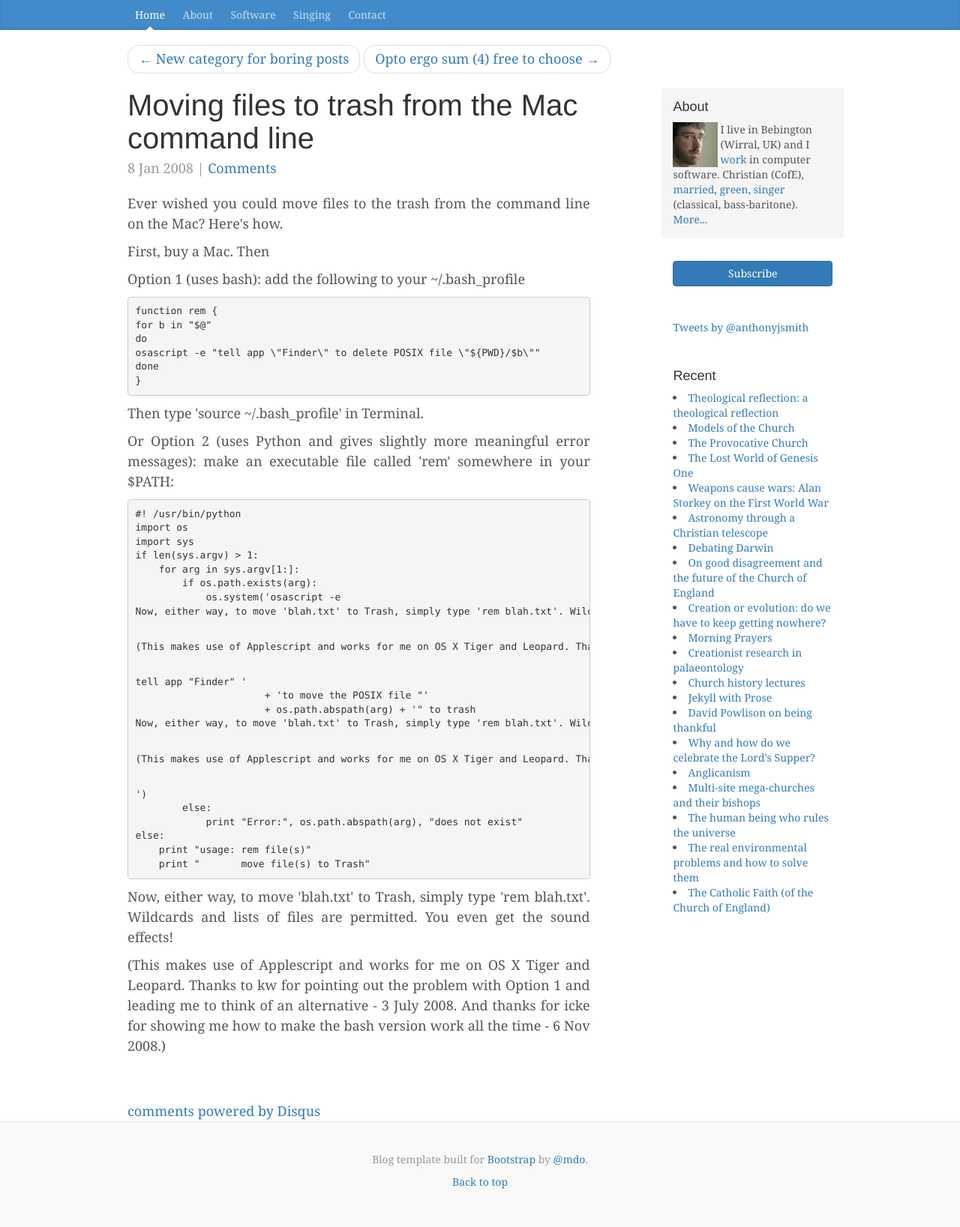
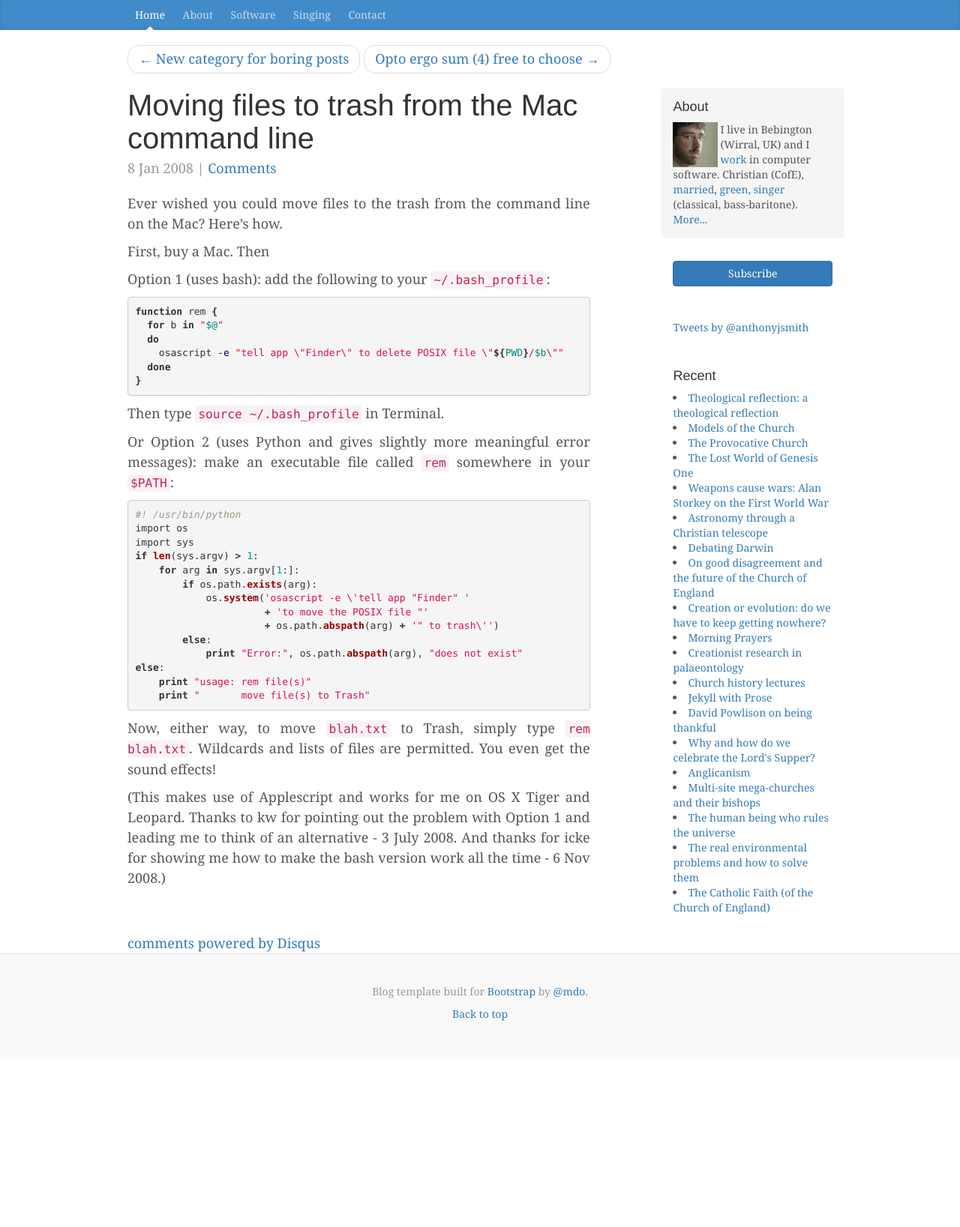
Before and after one commit to anthonyjsmith/anthonyjsmith.github.io, a Jekyll site: the page built from _posts/2008-01-08-moving-files-to-trash-from-the-mac-command-line.md, in a window 1280 px wide. Shown: the whole page at 75% size. Built offline with Jekyll 4.4.1, drawn with Linux system fonts in a browser that asks for light colours; nearby versions of some CDN libraries; comment, search, counter and statistics services are not loaded; after the commit the page ends 1413 px from its top, so only the background shows below that.

Commit message:
Fixing trash/command line post

```diff
--- a/_includes/footer.html
+++ b/_includes/footer.html
@@ -13,7 +13,6 @@
     <script src="https://ajax.googleapis.com/ajax/libs/jquery/1.11.1/jquery.min.js"></script>
     <!-- Latest compiled and minified JavaScript -->
     <script src="//maxcdn.bootstrapcdn.com/bootstrap/3.2.0/js/bootstrap.min.js"></script>
-    <script src="/assets/js/docs.min.js"></script>
 
     <script type="text/javascript">
       /* * * CONFIGURATION VARIABLES: EDIT BEFORE PASTING INTO YOUR WEBPAGE * * */
--- a/_includes/head.html
+++ b/_includes/head.html
@@ -11,6 +11,9 @@
 
     <!-- Latest compiled and minified CSS -->
     <link rel="stylesheet" href="//maxcdn.bootstrapcdn.com/bootstrap/3.2.0/css/bootstrap.min.css">
+
+    <!-- syntax highlighting CSS -->
+    <link rel="stylesheet" href="/css/syntax.css">
 
     <!-- Blog CSS -->
     <link rel="stylesheet" href="/css/blog.css">
--- a/_posts/2008-01-08-moving-files-to-trash-from-the-mac-command-line.html
+++ /dev/null
@@ -1,49 +0,0 @@
----
-layout: post
-title: Moving files to trash from the Mac command line
-categories:
-- Computing
-tags:
-- Bash
-- Macs
-- Python
-status: publish
-type: post
-published: true
-meta:
-  _edit_last: '1'
----
-<p>Ever wished you could move files to the trash from the command line on the Mac? Here's how.</p>
-<p>First, buy a Mac. Then</p>
-<p><!--more--></p>
-<p>Option 1 (uses bash): add the following to your ~/.bash_profile</p>
-<pre lang="bash">function rem {
-for b in "$@"
-do
-osascript -e "tell app \"Finder\" to delete POSIX file \"${PWD}/$b\""
-done
-}</pre>
-<p>Then type 'source ~/.bash_profile' in Terminal.</p>
-<p>Or Option 2 (uses Python and gives slightly more meaningful error messages): make an executable file called 'rem' somewhere in your $PATH:</p>
-<pre lang="python">#! /usr/bin/python
-import os
-import sys
-if len(sys.argv) &gt; 1:
-    for arg in sys.argv[1:]:
-        if os.path.exists(arg):
-            os.system('osascript -e
-<p>Now, either way, to move 'blah.txt' to Trash, simply type 'rem blah.txt'. Wildcards and lists of files are permitted. You even get the sound effects!</p>
-<p>(This makes use of Applescript and works for me on OS X Tiger and Leopard. Thanks to kw for pointing out the problem with Option 1 and leading me to think of an alternative - 3 July 2008. And thanks for icke for showing me how to make the bash version work all the time - 6 Nov 2008.)</p>
-tell app "Finder" '
-                      + 'to move the POSIX file "'
-                      + os.path.abspath(arg) + '" to trash
-<p>Now, either way, to move 'blah.txt' to Trash, simply type 'rem blah.txt'. Wildcards and lists of files are permitted. You even get the sound effects!</p>
-<p>(This makes use of Applescript and works for me on OS X Tiger and Leopard. Thanks to kw for pointing out the problem with Option 1 and leading me to think of an alternative - 3 July 2008. And thanks for icke for showing me how to make the bash version work all the time - 6 Nov 2008.)</p>
-')
-        else:
-            print "Error:", os.path.abspath(arg), "does not exist"
-else:
-    print "usage: rem file(s)"
-    print "       move file(s) to Trash"</pre>
-<p>Now, either way, to move 'blah.txt' to Trash, simply type 'rem blah.txt'. Wildcards and lists of files are permitted. You even get the sound effects!</p>
-<p>(This makes use of Applescript and works for me on OS X Tiger and Leopard. Thanks to kw for pointing out the problem with Option 1 and leading me to think of an alternative - 3 July 2008. And thanks for icke for showing me how to make the bash version work all the time - 6 Nov 2008.)</p>
--- /dev/null
+++ b/_posts/2008-01-08-moving-files-to-trash-from-the-mac-command-line.md
@@ -0,0 +1,56 @@
+---
+layout: post
+title: Moving files to trash from the Mac command line
+categories:
+- Computing
+tags:
+- Bash
+- Macs
+- Python
+status: publish
+type: post
+published: true
+meta:
+  _edit_last: '1'
+---
+Ever wished you could move files to the trash from the command line on the Mac? Here's how.
+
+First, buy a Mac. Then
+
+<!--more-->
+
+Option 1 (uses bash): add the following to your <code>~/.bash_profile</code>:
+
+{% highlight bash %}
+function rem {
+  for b in "$@"
+  do
+    osascript -e "tell app \"Finder\" to delete POSIX file \"${PWD}/$b\""
+  done
+}
+{% endhighlight %}
+
+Then type <code>source ~/.bash_profile</code> in Terminal.
+
+Or Option 2 (uses Python and gives slightly more meaningful error messages): make an executable file called <code>rem</code> somewhere in your <code>$PATH</code>:
+
+{% highlight python %}
+#! /usr/bin/python
+import os
+import sys
+if len(sys.argv) > 1:
+    for arg in sys.argv[1:]:
+        if os.path.exists(arg):
+            os.system('osascript -e \'tell app "Finder" '
+                      + 'to move the POSIX file "'
+                      + os.path.abspath(arg) + '" to trash\'')
+        else:
+            print "Error:", os.path.abspath(arg), "does not exist"
+else:
+    print "usage: rem file(s)"
+    print "       move file(s) to Trash"
+{% endhighlight %}
+
+Now, either way, to move <code>blah.txt</code> to Trash, simply type <code>rem blah.txt</code>. Wildcards and lists of files are permitted. You even get the sound effects!
+
+(This makes use of Applescript and works for me on OS X Tiger and Leopard. Thanks to kw for pointing out the problem with Option 1 and leading me to think of an alternative - 3 July 2008. And thanks for icke for showing me how to make the bash version work all the time - 6 Nov 2008.)
--- /dev/null
+++ b/css/syntax.css
@@ -0,0 +1,61 @@
+/* https://github.com/mojombo/tpw/blob/master/css/syntax.css */
+.highlight  { background: #ffffff; }
+.highlight .c { color: #999988; font-style: italic } /* Comment */
+.highlight .err { color: #a61717; background-color: #e3d2d2 } /* Error */
+.highlight .k { font-weight: bold } /* Keyword */
+.highlight .o { font-weight: bold } /* Operator */
+.highlight .cm { color: #999988; font-style: italic } /* Comment.Multiline */
+.highlight .cp { color: #999999; font-weight: bold } /* Comment.Preproc */
+.highlight .c1 { color: #999988; font-style: italic } /* Comment.Single */
+.highlight .cs { color: #999999; font-weight: bold; font-style: italic } /* Comment.Special */
+.highlight .gd { color: #000000; background-color: #ffdddd } /* Generic.Deleted */
+.highlight .gd .x { color: #000000; background-color: #ffaaaa } /* Generic.Deleted.Specific */
+.highlight .ge { font-style: italic } /* Generic.Emph */
+.highlight .gr { color: #aa0000 } /* Generic.Error */
+.highlight .gh { color: #999999 } /* Generic.Heading */
+.highlight .gi { color: #000000; background-color: #ddffdd } /* Generic.Inserted */
+.highlight .gi .x { color: #000000; background-color: #aaffaa } /* Generic.Inserted.Specific */
+.highlight .go { color: #888888 } /* Generic.Output */
+.highlight .gp { color: #555555 } /* Generic.Prompt */
+.highlight .gs { font-weight: bold } /* Generic.Strong */
+.highlight .gu { color: #aaaaaa } /* Generic.Subheading */
+.highlight .gt { color: #aa0000 } /* Generic.Traceback */
+.highlight .kc { font-weight: bold } /* Keyword.Constant */
+.highlight .kd { font-weight: bold } /* Keyword.Declaration */
+.highlight .kp { font-weight: bold } /* Keyword.Pseudo */
+.highlight .kr { font-weight: bold } /* Keyword.Reserved */
+.highlight .kt { color: #445588; font-weight: bold } /* Keyword.Type */
+.highlight .m { color: #009999 } /* Literal.Number */
+.highlight .s { color: #d14 } /* Literal.String */
+.highlight .na { color: #008080 } /* Name.Attribute */
+.highlight .nb { color: #0086B3 } /* Name.Builtin */
+.highlight .nc { color: #445588; font-weight: bold } /* Name.Class */
+.highlight .no { color: #008080 } /* Name.Constant */
+.highlight .ni { color: #800080 } /* Name.Entity */
+.highlight .ne { color: #990000; font-weight: bold } /* Name.Exception */
+.highlight .nf { color: #990000; font-weight: bold } /* Name.Function */
+.highlight .nn { color: #555555 } /* Name.Namespace */
+.highlight .nt { color: #000080 } /* Name.Tag */
+.highlight .nv { color: #008080 } /* Name.Variable */
+.highlight .ow { font-weight: bold } /* Operator.Word */
+.highlight .w { color: #bbbbbb } /* Text.Whitespace */
+.highlight .mf { color: #009999 } /* Literal.Number.Float */
+.highlight .mh { color: #009999 } /* Literal.Number.Hex */
+.highlight .mi { color: #009999 } /* Literal.Number.Integer */
+.highlight .mo { color: #009999 } /* Literal.Number.Oct */
+.highlight .sb { color: #d14 } /* Literal.String.Backtick */
+.highlight .sc { color: #d14 } /* Literal.String.Char */
+.highlight .sd { color: #d14 } /* Literal.String.Doc */
+.highlight .s2 { color: #d14 } /* Literal.String.Double */
+.highlight .se { color: #d14 } /* Literal.String.Escape */
+.highlight .sh { color: #d14 } /* Literal.String.Heredoc */
+.highlight .si { color: #d14 } /* Literal.String.Interpol */
+.highlight .sx { color: #d14 } /* Literal.String.Other */
+.highlight .sr { color: #009926 } /* Literal.String.Regex */
+.highlight .s1 { color: #d14 } /* Literal.String.Single */
+.highlight .ss { color: #990073 } /* Literal.String.Symbol */
+.highlight .bp { color: #999999 } /* Name.Builtin.Pseudo */
+.highlight .vc { color: #008080 } /* Name.Variable.Class */
+.highlight .vg { color: #008080 } /* Name.Variable.Global */
+.highlight .vi { color: #008080 } /* Name.Variable.Instance */
+.highlight .il { color: #009999 } /* Literal.Number.Integer.Long */
```
Also changed, not shown: Gemfile.lock, assets/js/docs.min.js (deleted).
